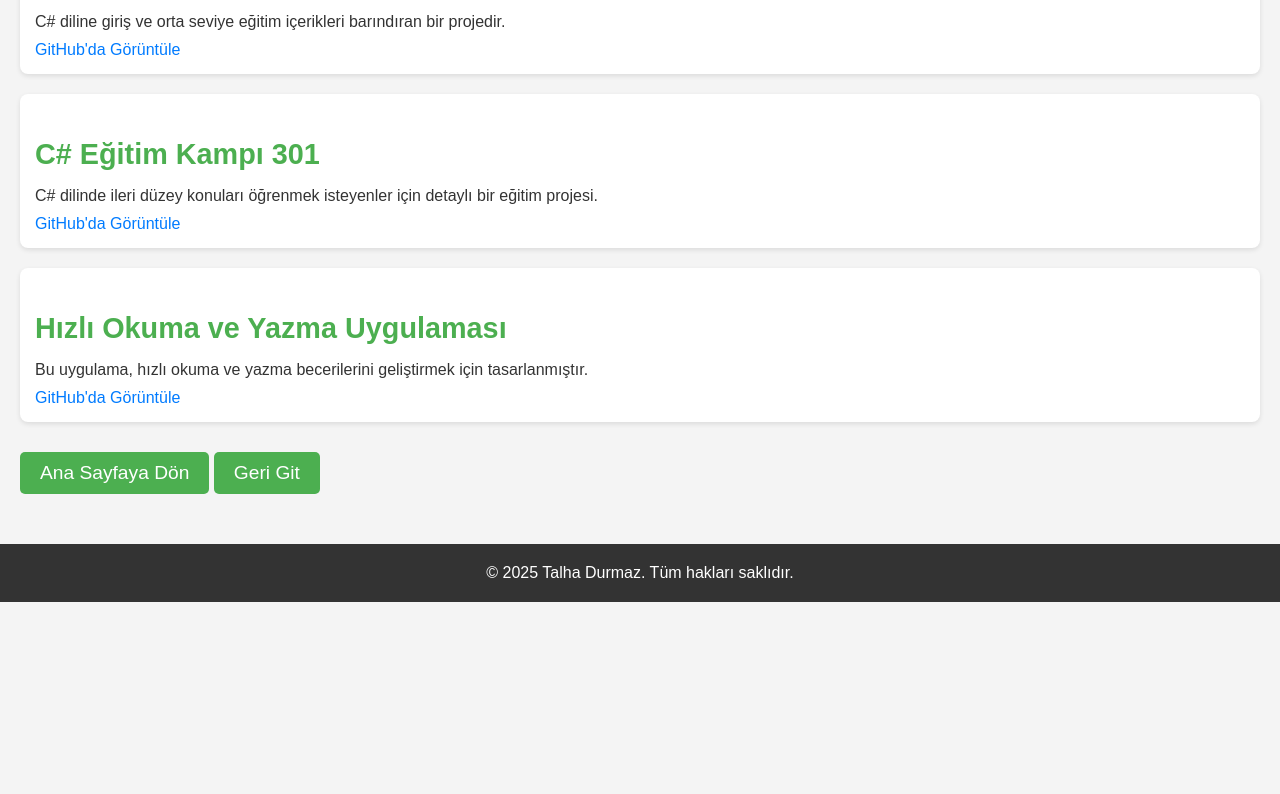
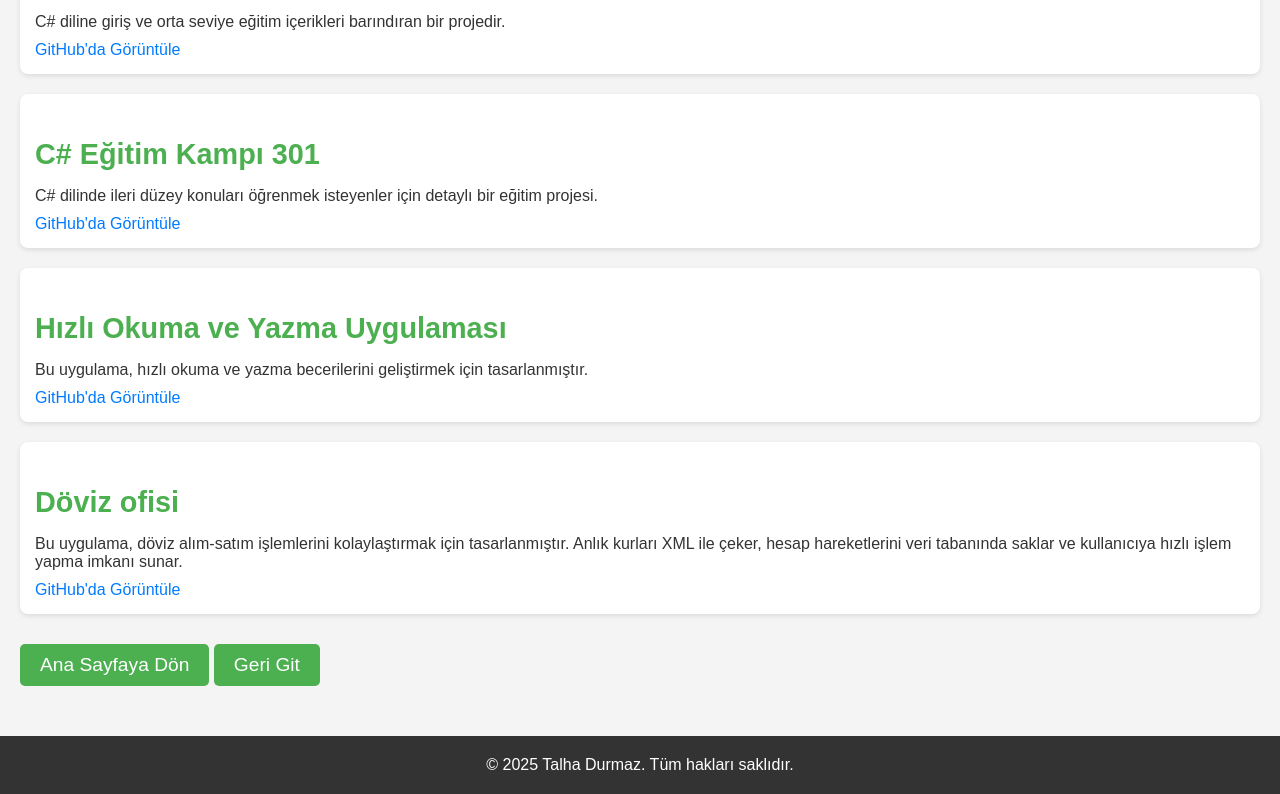
Before and after one commit to talhadrz/projeler, a plain HTML site: page index.html in a window 1280 px wide. Shown: the part 484-1278 px from the top of the page. Before the commit the page ends 1086 px from the top, so only its background shows below. Drawn offline with Linux system fonts and the light colour scheme.

Commit message:
Update index.html

```diff
--- a/index.html
+++ b/index.html
@@ -36,6 +36,11 @@
                     <p>Bu uygulama, hızlı okuma ve yazma becerilerini geliştirmek için tasarlanmıştır.</p>
                     <a href="https://github.com/talhadrz/Hizl_okuma_ve_yazma_programi" target="_blank">GitHub'da Görüntüle</a>
                 </li>
+                <li>
+                    <h3>Döviz ofisi</h3>
+                    <p>Bu uygulama, döviz alım-satım işlemlerini kolaylaştırmak için tasarlanmıştır. Anlık kurları XML ile çeker, hesap hareketlerini veri tabanında saklar ve kullanıcıya hızlı işlem yapma imkanı sunar.</p>
+                    <a href="https://github.com/talhadrz/Doviz_Ofisi" target="_blank">GitHub'da Görüntüle</a>
+                </li>
             </ul>
         </section>
 
```
